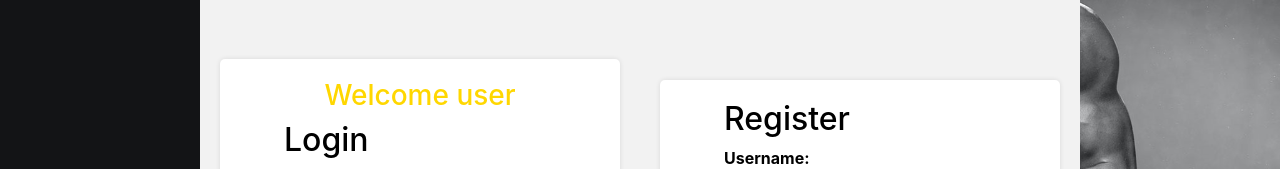
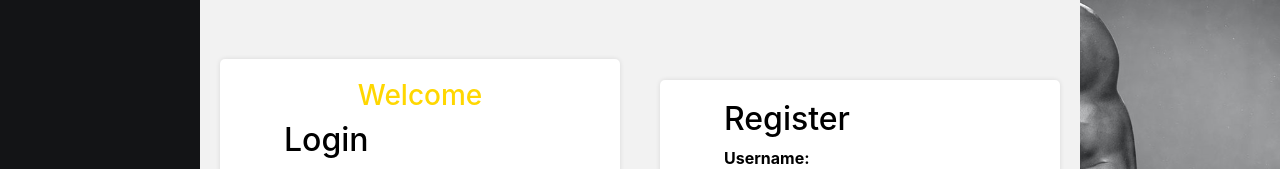
Before and after one commit to JerryF248/WorkoutWebsite, a React (Create React App) app in the folder client/: page /auth in a window 1280 px wide. Shown: the part 246-415 px from the top of the page. Built offline with nearby package versions, Linux system fonts and the light colour scheme.

Commit message:
minor fixes

```diff
--- a/client/src/App.js
+++ b/client/src/App.js
@@ -27,9 +27,7 @@ function App() {
           <Route path="/saved-workouts" element={<SavedWorkouts />} />
           <Route path="/challenges" element={<Challenges />} />
           <Route path="/fitness-goals" element={<FitnessGoals />} />
-          <Route
-            path="/saved-workouts"
-            element={<SavedWorkouts title={title} />}
+          <Route path="/saved-workouts" element={<SavedWorkouts title={title} />}
           />
         </Routes>
       </Router>
--- a/client/src/pages/auth.js
+++ b/client/src/pages/auth.js
@@ -39,7 +39,7 @@ const Login = (props) => {
 
   return (
     <div className="auth-container">
-      <h3 style={{ color: "gold" }}>Welcome {username} user</h3>
+      <h3 style={{ color: "gold" }}>Welcome {username}</h3>
       <form onSubmit={handleSubmit}>
         <h2 style={{ color: "black" }}>Login</h2>
         <div className="form-group">
```
